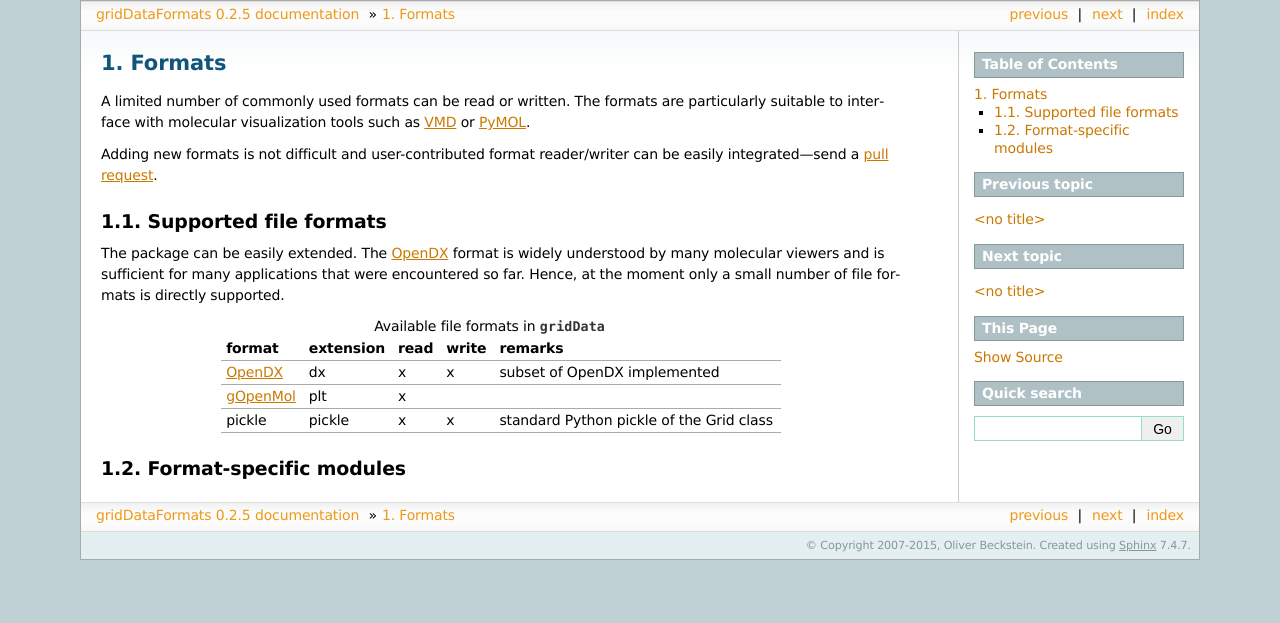
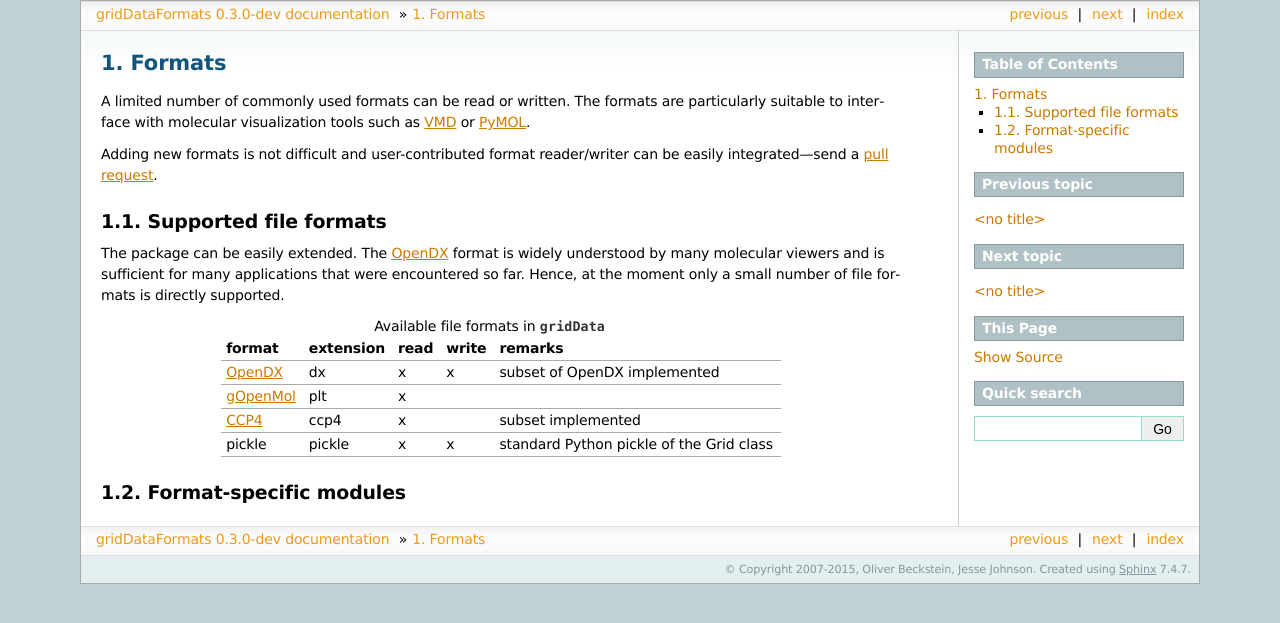
Before and after one commit to MDAnalysis/GridDataFormats, a Sphinx documentation site: the page built from doc/source/gridData/formats.rst, in a window 1280 px wide. Shown: the top 623 px of the page. Built offline with Sphinx 7.4.7, drawn with Linux system fonts in a browser that asks for light colours.

Commit message:
0.3.0-dev: new CCP4 format
- bumped releas to 0.3.0-dev
- integrated Jesse Johnsons CCP4 reader into docs
- fixed some reST

```diff
--- a/doc/source/conf.py
+++ b/doc/source/conf.py
@@ -58,16 +58,16 @@ master_doc = 'index'
 
 # General information about the project.
 project = u'gridDataFormats'
-copyright = u'2007-2015, Oliver Beckstein'
+copyright = u'2007-2015, Oliver Beckstein, Jesse Johnson'
 
 # The version info for the project you're documenting, acts as replacement for
 # |version| and |release|, also used in various other places throughout the
 # built documents.
 #
 # The short X.Y version.
-version = '0.2'
+version = '0.3'
 # The full version, including alpha/beta/rc tags.
-release = '0.2.5'
+release = '0.3.0-dev'
 
 # The language for content autogenerated by Sphinx. Refer to documentation
 # for a list of supported languages.
--- a/doc/source/gridData/formats.rst
+++ b/doc/source/gridData/formats.rst
@@ -27,6 +27,7 @@ small number of file formats is directly supported.
    ==========  =========  =====  =====  =========================================
    OpenDX_     dx         x      x      subset of OpenDX implemented
    gOpenMol_   plt        x
+   CCP4_       ccp4       x             subset implemented
    pickle      pickle     x      x      standard Python pickle of the Grid class
    ==========  =========  =====  =====  =========================================
 
@@ -36,6 +37,7 @@ small number of file formats is directly supported.
 .. _PyMOL: http://www.pymol.org/
 .. _OpenDX: http://www.opendx.org/
 .. _gOpenMol: http://www.csc.fi/gopenmol/
+.. _CCP4: http://www.ccp4.ac.uk/html/maplib.html#description
 
 
 Format-specific modules
@@ -46,3 +48,4 @@ Format-specific modules
 
    formats/OpenDX
    formats/gOpenMol
+   formats/CCP4
--- /dev/null
+++ b/doc/source/gridData/formats/CCP4.rst
@@ -0,0 +1,2 @@
+.. automodule:: gridData.CCP4
+   :members:
--- a/gridData/__init__.py
+++ b/gridData/__init__.py
@@ -195,7 +195,7 @@ or even simpler ::
 """
 
 __all__ =  ['Grid', 'OpenDX','gOpenMol']
-__version__ = '0.2.5'
+__version__ = '0.3.0-dev'
 
 class gridDataWarning(Warning):
     """Warns of a problem specific to the gridData module."""
--- a/setup.py
+++ b/setup.py
@@ -13,7 +13,7 @@ finally:
     summary.close()
 
 setup(name="GridDataFormats",
-      version="0.2.5",    # keep in sync with __init__.py: __version__ and docs/source/conf.py
+      version="0.3.0-dev",    # keep in sync with __init__.py: __version__ and docs/source/conf.py
       description="Reading and writing of data on regular grids in Python",
       long_description=long_description,
       author="Oliver Beckstein",
```
Also changed, not shown: 2 other files.
